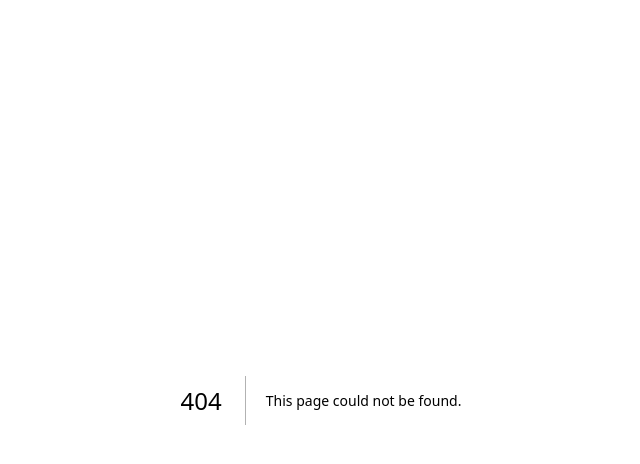
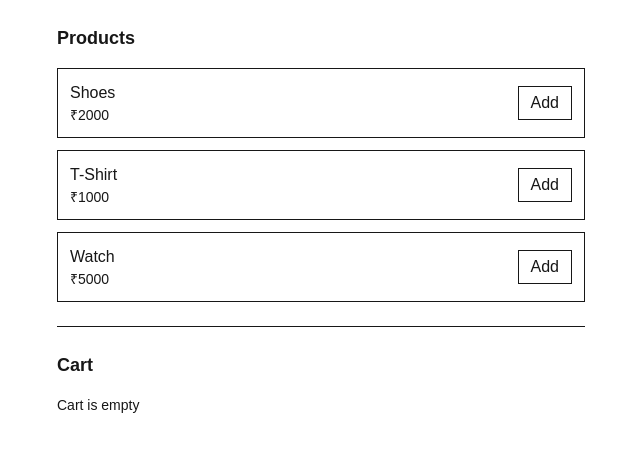
Before and after one commit to Rajender-01/react-hooks-journey, a Next.js app: page /hooks/useContext/advance in a window 1280 px wide. Before the commit this address had no page. Shown: the top 464 px of the page, without its empty margins (319-959 px from the left). Built offline with nearby package versions, Linux system fonts and the light colour scheme.

Commit message:
feat: add CartContext and CartProvider for managing shopping cart state; implement CartExamplePage to demonstrate usage

```diff
--- /dev/null
+++ b/src/app/hooks/useContext/advance/page.tsx
@@ -0,0 +1,68 @@
+"use client";
+import { useCart } from "@/src/hooks-learning/01-basic-hooks/useContext/CartContext";
+
+const products = [
+  { id: 1, name: "Shoes", price: 2000 },
+  { id: 2, name: "T-Shirt", price: 1000 },
+  { id: 3, name: "Watch", price: 5000 },
+];
+
+const CartExamplePage = () => {
+  const { items, addToCart, removeFromCart, totalPrice } = useCart();
+
+  return (
+    <div className="p-6 max-w-xl mx-auto">
+      <h1 className="text-lg font-bold mb-4">Products</h1>
+
+      {products.map((product) => (
+        <div
+          key={product.id}
+          className="flex justify-between items-center border p-3 mb-3"
+        >
+          <div>
+            <h2 className="font-medium">{product.name}</h2>
+            <p className="text-sm">₹{product.price}</p>
+          </div>
+
+          <button
+            onClick={() => addToCart(product)}
+            className="border px-3 py-1"
+          >
+            Add
+          </button>
+        </div>
+      ))}
+
+      <hr className="my-6" />
+
+      <h2 className="text-lg font-bold mb-4">Cart</h2>
+
+      {items.length === 0 && <p className="text-sm">Cart is empty</p>}
+
+      {items.map((item) => (
+        <div
+          key={item.id}
+          className="flex justify-between items-center border p-3 mb-3"
+        >
+          <div>
+            <h2 className="font-medium">{item.name}</h2>
+            <p className="text-sm">₹{item.price}</p>
+          </div>
+
+          <button
+            onClick={() => removeFromCart(item.id)}
+            className="border px-3 py-1"
+          >
+            Remove
+          </button>
+        </div>
+      ))}
+
+      {items.length > 0 && (
+        <p className="mt-4 font-semibold">Total: ₹{totalPrice}</p>
+      )}
+    </div>
+  );
+};
+
+export default CartExamplePage;
--- a/src/app/layout.tsx
+++ b/src/app/layout.tsx
@@ -3,6 +3,7 @@ import { Geist, Geist_Mono } from "next/font/google";
 import "./globals.css";
 import { ThemeProvider } from "../hooks-learning/01-basic-hooks/useContext/ThemeContext";
 import { AuthProvider } from "../hooks-learning/01-basic-hooks/useContext/AuthContext";
+import { CartProvider } from "../hooks-learning/01-basic-hooks/useContext/CartContext";
 
 const geistSans = Geist({
   variable: "--font-geist-sans",
@@ -31,7 +32,9 @@ export default function RootLayout({
         suppressHydrationWarning
       >
         <ThemeProvider>
-          <AuthProvider>{children}</AuthProvider>
+          <AuthProvider>
+            <CartProvider>{children}</CartProvider>
+          </AuthProvider>
         </ThemeProvider>
       </body>
     </html>
--- /dev/null
+++ b/src/hooks-learning/01-basic-hooks/useContext/CartContext.tsx
@@ -0,0 +1,69 @@
+"use client"
+import { createContext, useContext, useMemo, useReducer } from "react";
+
+type Product = {
+  id: number;
+  name: string;
+  price: number;
+};
+
+type CartState = {
+  items: Product[];
+};
+
+type CartAction =
+  | { type: "ADD"; payload: Product }
+  | { type: "REMOVE"; payload: number };
+
+type CartContextType = {
+  items: Product[];
+  addToCart: (product: Product) => void;
+  removeFromCart: (id: number) => void;
+  totalPrice: number;
+};
+
+const CartContext = createContext<CartContextType | null>(null);
+const cartReducer = (state: CartState, action: CartAction) => {
+  switch (action.type) {
+    case "ADD":
+      return { ...state, items: [...state.items, action.payload] };
+    case "REMOVE":
+      return {
+        ...state,
+        items: state.items.filter((item) => action.payload !== item.id),
+      };
+    default:
+      return state;
+  }
+};
+export const CartProvider = ({ children }: { children: React.ReactNode }) => {
+  const [state, dispatch] = useReducer(cartReducer, { items: [] });
+
+  const addToCart = (product: Product) => {
+    dispatch({ type: "ADD", payload: product });
+  };
+
+  const removeFromCart = (id: number) => {
+    dispatch({ type: "REMOVE", payload: id });
+  };
+
+  const totalPrice = state.items.reduce((acc, item) => acc + item.price, 0);
+  const value = useMemo(
+    () => ({
+      items: state.items,
+      addToCart,
+      removeFromCart,
+      totalPrice,
+    }),
+    [state.items, totalPrice],
+  );
+  return <CartContext.Provider value={value}>{children}</CartContext.Provider>;
+};
+
+export const useCart = () => {
+  const cartContext = useContext(CartContext);
+  if(!cartContext) {
+    throw new Error("useCart must be used within CartProvider");
+  }
+  return cartContext;
+}
```
